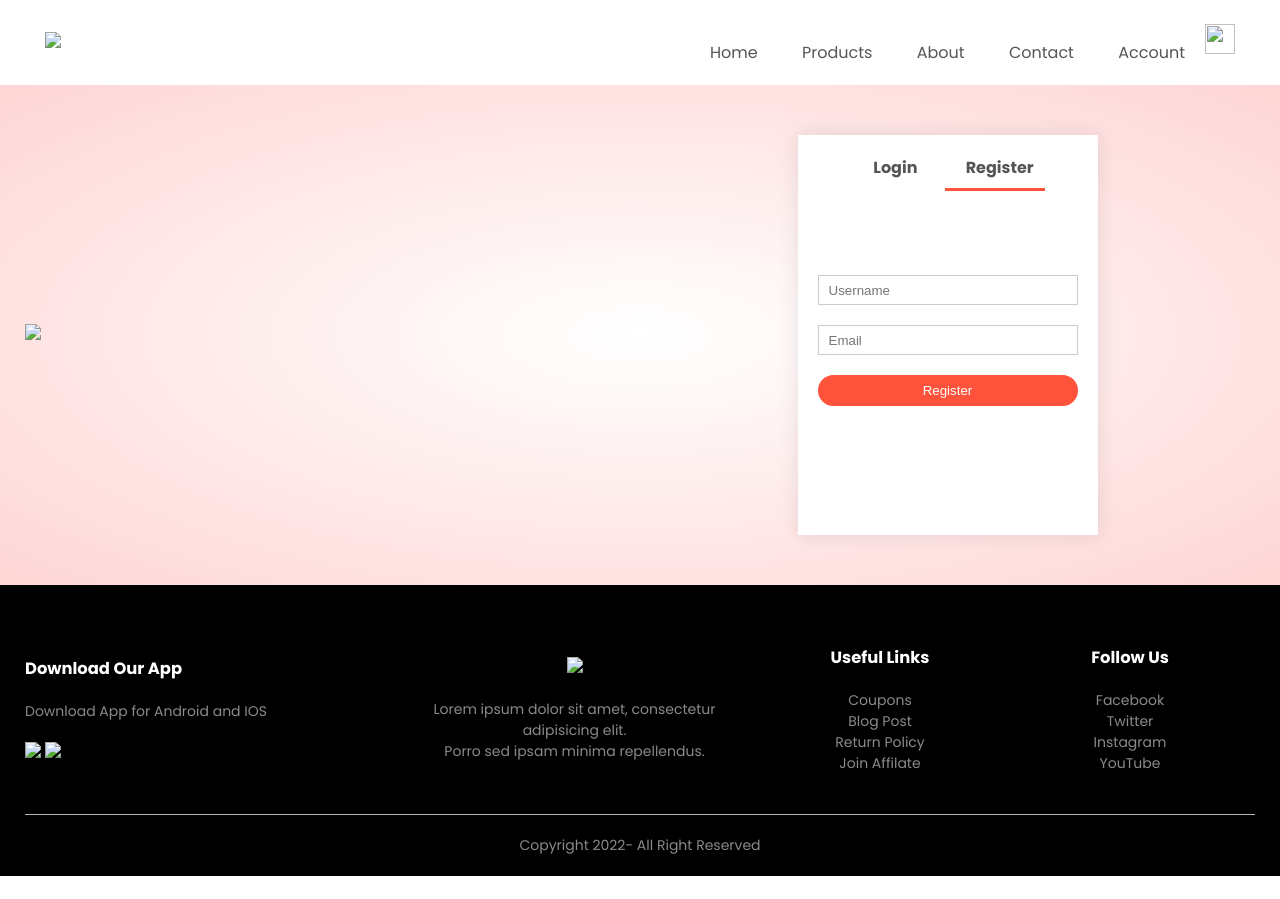
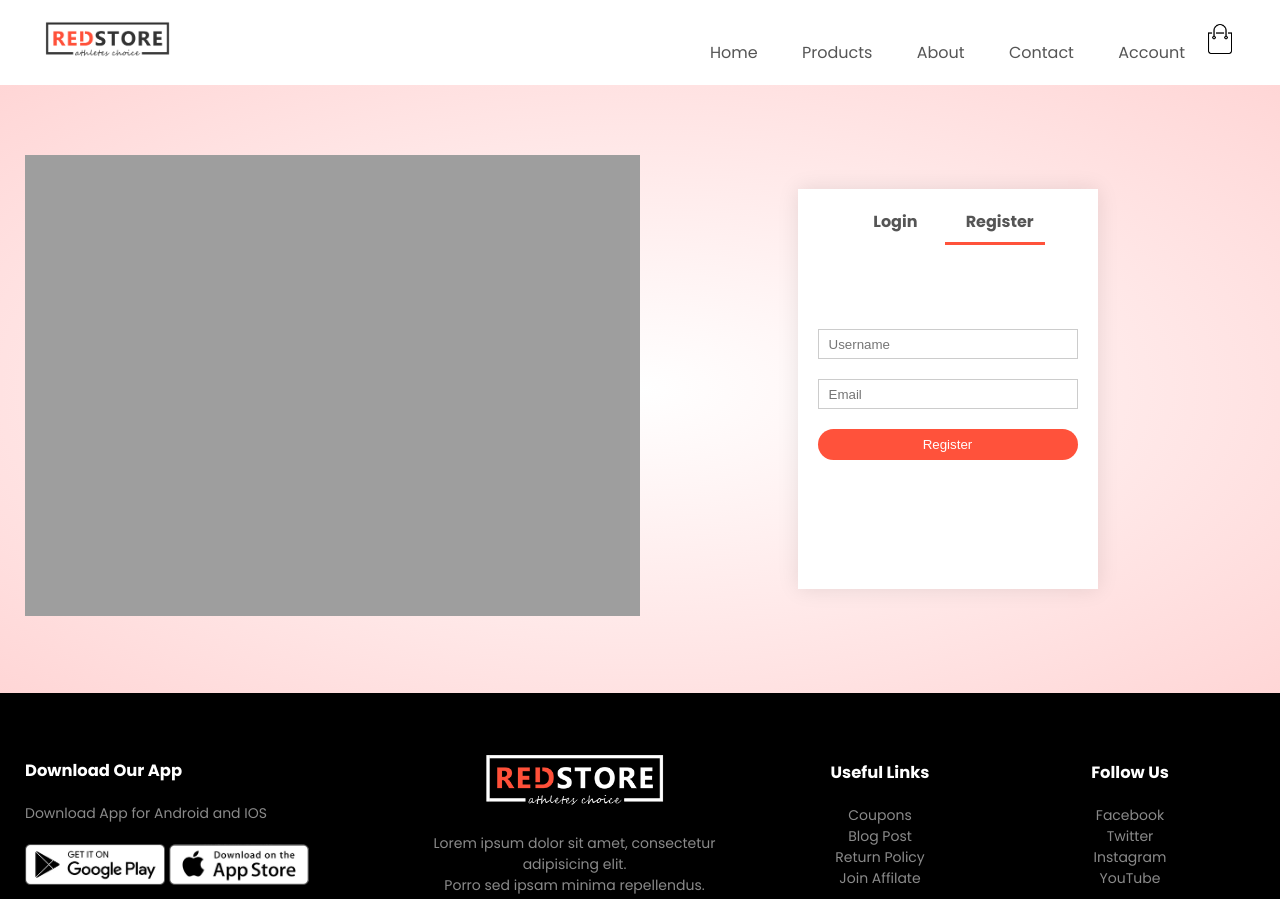
Before and after one commit to Pushpraj151/e-commerce, a plain HTML site: page Account.html in a window 1280 px wide. Shown: the top 899 px of the page. Before the commit the page ends 876 px from the top, so only its background shows below. Drawn offline with Linux system fonts and the light colour scheme; the site is published under a folder, as on GitHub Pages, so addresses that start at the root find nothing.

Commit message:
Update Account.html

```diff
--- a/Account.html
+++ b/Account.html
@@ -18,7 +18,7 @@
         <div class="navbar">
 
             <div class="logo">
-                <a href="index.html"><img src="/images/logo.png" width="125px"></a>
+                <a href="index.html"><img src="images/logo.png" width="125px"></a>
             </div>
             <nav>
                 <ul id="MenuItems">
@@ -29,8 +29,8 @@
                     <li><a href="Account.html">Account</a></li>
                 </ul>
             </nav>
-            <a href="cart.html"><img class="cart-1" src="/images/cart.png" width="30px" height="30px"></a>
-            <img src="/images/menu.png" class="menu-icon" onclick="menutoggle()">
+            <a href="cart.html"><img class="cart-1" src="images/cart.png" width="30px" height="30px"></a>
+            <img src="images/menu.png" class="menu-icon" onclick="menutoggle()">
         </div>
     </div>
 
@@ -40,7 +40,7 @@
         <div class="container">
             <div class="row">
                 <div class="col-2">
-                    <img src="/images/image1.png" width="100%">
+                    <img src="images/image1.png" width="100%">
                 </div>
                 <div class="col-2">
                     <div class="form-container">
@@ -83,12 +83,12 @@
                     <h3>Download Our App</h3>
                     <p>Download App for Android and IOS</p>
                     <div class="app-logo">
-                        <img src="/images/play-store.png">
-                        <img src="/images/app-store.png">
+                        <img src="images/play-store.png">
+                        <img src="images/app-store.png">
                     </div>
                 </div>
                 <div class="footer-col-2">
-                    <img src="/images/logo-white.png">
+                    <img src="images/logo-white.png">
                     <p>Lorem ipsum dolor sit amet, consectetur adipisicing elit. <br> Porro sed ipsam minima
                         repellendus.</p>
                 </div>
```
